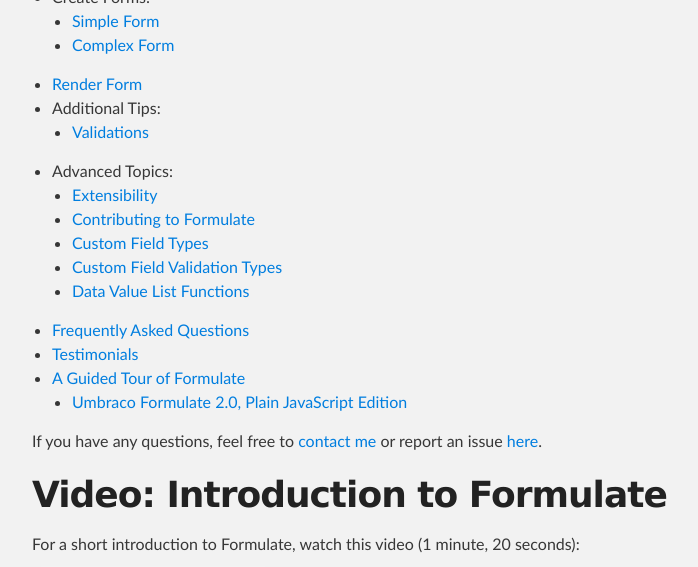
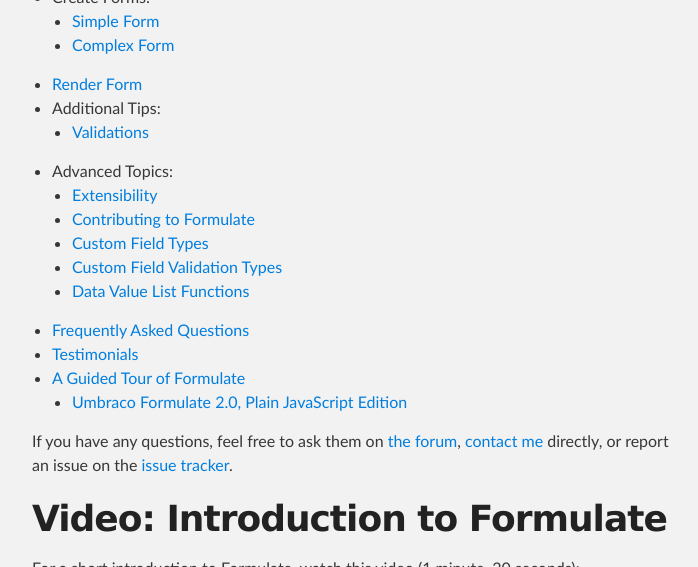
Before and after one commit to rhythmagency/formulate, a Jekyll site: the page built from index.md, in a window 1280 px wide and 900 px high, scrolled down 1430 px, cut to the strip 0-567 px from the top of the window. Shown: the whole strip, without its empty margins (288-986 px from the left). Built offline with Jekyll 4.4.1, drawn with Linux system fonts in a browser that asks for light colours.

Commit message:
Link to forum.

```diff
--- a/index.md
+++ b/index.md
@@ -49,7 +49,7 @@
 * [A Guided Tour of Formulate](https://code101.net/a-guided-tour-of-umbraco-formulate-2016-edition-4a3ce6af6d36)
   * [Umbraco Formulate 2.0, Plain JavaScript Edition](https://code101.net/umbraco-formulate-2-0-plain-javascript-edition-ecdb1ef27ea1)
 
-If you have any questions, feel free to [contact me](https://www.nicholaswestby.com/contact/) or report an issue [here](https://github.com/rhythmagency/formulate/issues).
+If you have any questions, feel free to ask them on [the forum](https://our.umbraco.com/packages/backoffice-extensions/formulate/formulate-questions/), [contact me](https://www.nicholaswestby.com/contact/) directly, or report an issue on the [issue tracker](https://github.com/rhythmagency/formulate/issues).
 
 # Video: Introduction to Formulate
 
```
